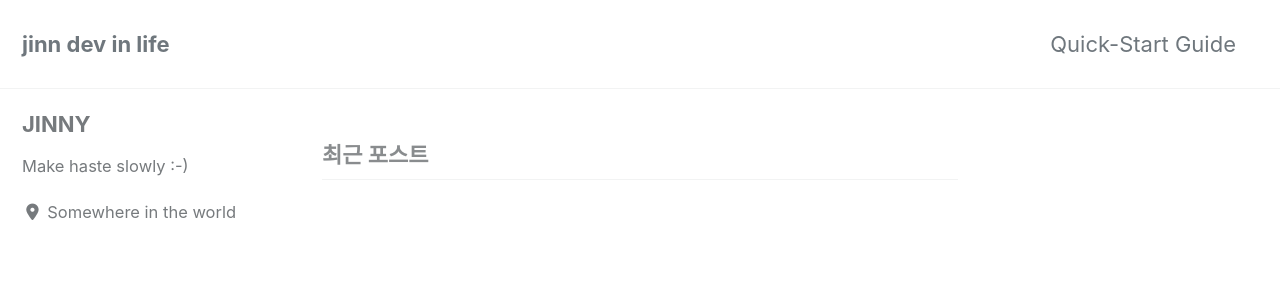
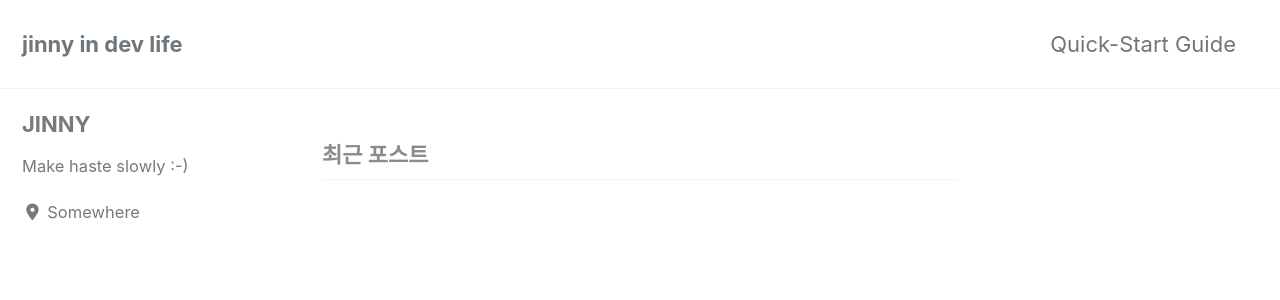
Before and after one commit to jinn-dev/jinn-dev.github.io, a Jekyll site: the page built from index.html, in a window 1280 px wide and 900 px high. Shown: the top 300 px of the window. Built offline with Jekyll 4.4.1, drawn with Linux system fonts in a browser that asks for light colours; cached includes are drawn as plain includes; nearby versions of some CDN libraries; the list of posts is cut into pages by our own code.

Commit message:
comment 기능 추가 테스트

```diff
--- a/_config.yml
+++ b/_config.yml
@@ -16,7 +16,7 @@ minimal_mistakes_skin    : "default" # "air", "aqua", "contrast", "dark", "dirt"
 
 # Site Settings
 locale                   : "ko"
-title                    : "jinn dev in life"
+title                    : "jinny in dev life"
 title_separator          : "-"
 subtitle                 : # site tagline that appears below site title in masthead
 name                     : "jinny"
@@ -30,9 +30,9 @@ masthead_title           : # overrides the website title displayed in the masthe
 # breadcrumbs            : false # true, false (default)
 words_per_minute         : 200
 comments:
-  provider               : # false (default), "disqus", "discourse", "facebook", "staticman", "staticman_v2", "utterances", "custom"
+  provider               : "disqus" # false (default), "disqus", "discourse", "facebook", "staticman", "staticman_v2", "utterances", "custom"
   disqus:
-    shortname            : # https://help.disqus.com/customer/portal/articles/466208-what-s-a-shortname-
+    shortname            : "dev-hundred-blog" # https://help.disqus.com/customer/portal/articles/466208-what-s-a-shortname-
   discourse:
     server               : # https://meta.discourse.org/t/embedding-discourse-comments-via-javascript/31963 , e.g.: meta.discourse.org
   facebook:
@@ -110,7 +110,7 @@ author:
   name             : "JINNY"
   avatar           : # path of avatar image, e.g. "/assets/images/bio-photo.jpg"
   bio              : "Make haste slowly :-)"
-  location         : "Somewhere in the world"
+  location         : "Somewhere"
   email            :
   links:
     - label: "Email"
```
